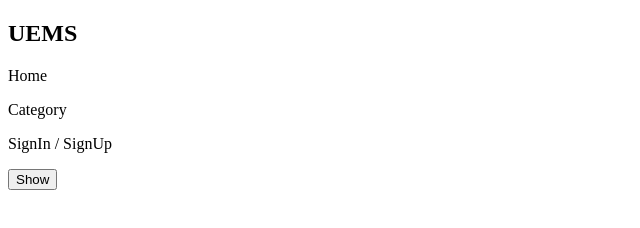
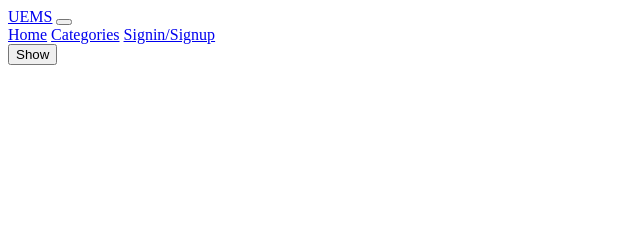
Before and after one commit to Rushabh4u/UEMS, a plain HTML site: page index.html in a window 1280 px wide. Shown: the whole page, without its empty margins (0-640 px from the left). Drawn offline with Linux system fonts and the light colour scheme.

Commit message:
Update index.html

```diff
--- a/index.html
+++ b/index.html
@@ -7,12 +7,22 @@
     <title>UEMS</title>
 </head>
 <body>
-    <nav class="nav-main">
-        <h1>UEMS</h1>
-        <p>Home</p>
-        <p>Category</p>
-        <p>SignIn / SignUp</p>
-    </nav>
+   <nav class="navbar navbar-expand-lg navbar-light bg-light">
+  <div class="container-fluid">
+    <a class="navbar-brand" href="#">UEMS</a>
+    <button class="navbar-toggler" type="button" data-bs-toggle="collapse" data-bs-target="#navbarNavAltMarkup" aria-controls="navbarNavAltMarkup" aria-expanded="false" aria-label="Toggle navigation">
+      <span class="navbar-toggler-icon"></span>
+    </button>
+    <div class="collapse navbar-collapse" id="navbarNavAltMarkup">
+      <div class="navbar-nav">
+        <a class="nav-link active" aria-current="page" href="#">Home</a>
+        <a class="nav-link" href="#">Categories</a>
+        <a class="nav-link" href="#">Signin/Signup</a>
+<!--         <a class="nav-link disabled" href="#" tabindex="-1" aria-disabled="true">Disabled</a> -->
+      </div>
+    </div>
+  </div>
+</nav>
 
     <div class="box1">
         <button>Show</button>
```
